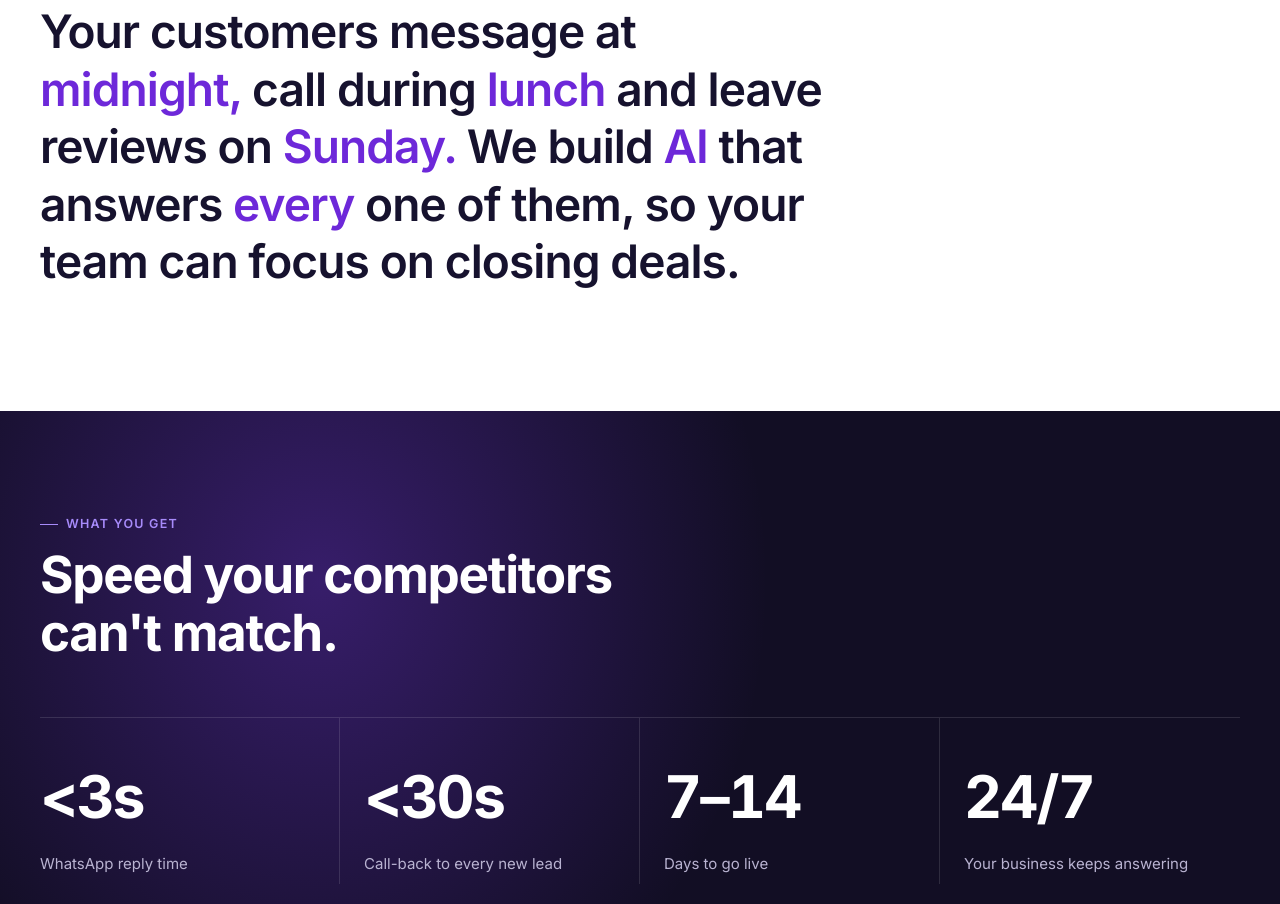
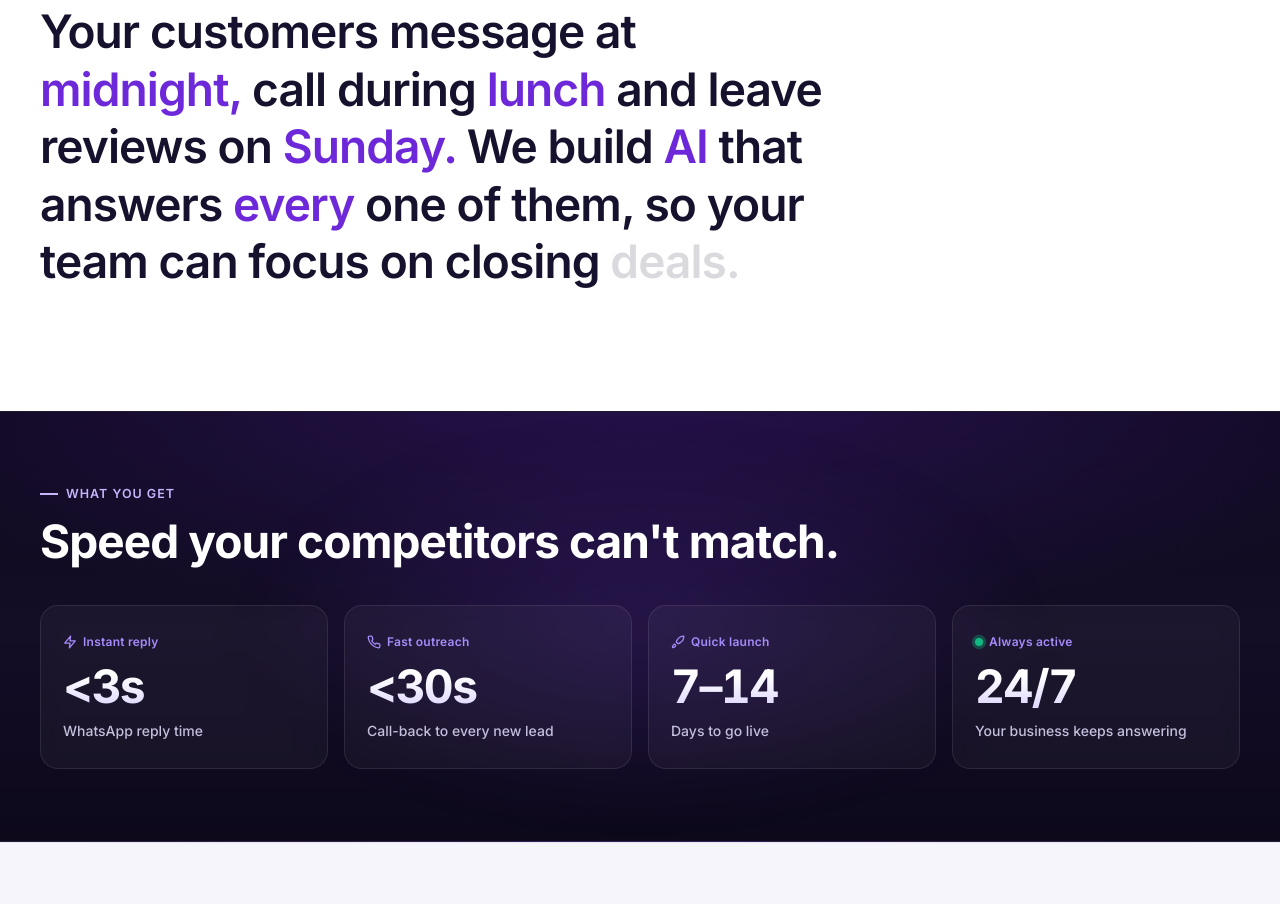
Before and after one commit to anticmitrawork-stack/antic-mitra, a plain HTML site: page index.html in a window 1280 px wide. Shown: the part 1976-2880 px from the top of the page. Drawn offline with Linux system fonts and the light colour scheme; animation ran at ten frames a second.

Commit message:
Enhance results section with sleek bento cards and clean typography

```diff
--- a/app.js
+++ b/app.js
@@ -83,7 +83,7 @@ const TE={
  'f5.q':'ఈ సైట్‌లో సౌండ్ ఎఫెక్ట్స్ ఎలా పనిచేస్తాయి?','f5.a':'ఇవి మీ బ్రౌజర్‌లోనే Web Audio API తో తయారవుతాయి, పెద్ద ఆడియో ఫైల్స్ లేవు. సౌండ్ డిఫాల్ట్‌గా ఆఫ్‌లో ఉంటుంది; పైన ఉన్న Sound బటన్‌తో ఆన్ చేయండి.',
  'cta.eyebrow':'ఉచిత 15 నిమిషాల ఆడిట్','cta.h2':'కలిసి అసాధ్యాన్ని ఆటోమేట్ చేద్దాం.','cta.p':'మీ టీమ్ ఎక్కడ టైమ్ కోల్పోతుందో చెప్పండి. దాన్ని మ్యాప్ చేసి, మీ బిజినెస్ కోసం పనిచేసే ప్రోటోటైప్ చూపిస్తాము.',
  'rv.eyebrow':'ఎందుకు ఆటోమేట్ చేయాలి','rv.text':'మీ కస్టమర్లు అర్ధరాత్రి మెసేజ్ చేస్తారు, లంచ్ టైమ్‌లో కాల్ చేస్తారు, ఆదివారం రివ్యూ పెడతారు. ప్రతి ఒక్కరికీ జవాబిచ్చే AI ని మేము తయారు చేస్తాము, మీ టీమ్ డీల్స్ క్లోజ్ చేయడంపై దృష్టి పెట్టొచ్చు.',
- 'ds.eyebrow':'మీకు ఏం వస్తుంది','ds.h2':'మీ పోటీదారులు అందుకోలేని వేగం.','ds.1':'WhatsApp రిప్లై టైమ్','ds.2':'ప్రతి కొత్త లీడ్‌కి కాల్-బ్యాక్','ds.3':'రోజుల్లో లైవ్','ds.4':'మీ బిజినెస్ జవాబిస్తూనే ఉంటుంది','svc.ask':'దీని గురించి అడగండి',
+ 'ds.eyebrow':'మీకు ఏం వస్తుంది','ds.h2':'మీ పోటీదారులు అందుకోలేని వేగం.','ds.1':'WhatsApp రిప్లై టైమ్','ds.2':'ప్రతి కొత్త లీడ్‌కి కాల్-బ్యాక్','ds.3':'రోజుల్లో లైవ్','ds.4':'మీ బిజినెస్ జవాబిస్తూనే ఉంటుంది','dst.1':'ఇన్‌స్టంట్ రిప్లై','dst.2':'డైరెక్ట్ కాల్','dst.3':'త్వరగా లైవ్','dst.4':'ఎల్లప్పుడూ ఆన్‌లో','svc.ask':'దీని గురించి అడగండి',
  'sl1.3':'WhatsApp లోనే బుకింగ్‌లు, పేమెంట్‌లు','sl3.1':'ఆటోమేటిక్ లీడ్ స్కోరింగ్','sl3.2':'WhatsApp, SMS లో ఫాలో-అప్‌లు','sl3.3':'అన్ని లీడ్స్‌కి ఒకే డాష్‌బోర్డ్','sl4.1':'ప్రతి Google రివ్యూకి రిప్లై','sl4.2':'షెడ్యూల్ ప్రకారం YouTube Shorts','sl4.3':'ప్రతి వారం సోషల్ పోస్ట్‌లు, బ్లాగ్‌లు',
  'as.svc.h':'9 సేవలు, ఒకే పార్ట్‌నర్','as.demo.h':'3 పనిచేసే డెమోలు','as.d1':'లైవ్‌గా చాట్ చేయండి','as.d2':'సాంపుల్ సేల్స్ కాల్ వినండి','as.d3':'మీ నెలవారీ సేవింగ్స్ చూడండి',
  'as.a1':'రోజుల్లో లైవ్','as.a2':'మొదటి పనిచేసే ప్రోటోటైప్','as.a3':'ఆటోమేషన్‌లు నడుస్తూనే ఉంటాయి','as.a4':'భాషలు: తెలుగు, హిందీ, ఇంగ్లీష్',
--- a/index.html
+++ b/index.html
@@ -161,10 +161,26 @@
         <h2 data-i18n="ds.h2">Speed your competitors can't match.</h2>
       </div>
       <div class="ds-grid">
-        <div class="ds"><b>&lt;<span data-to="3">3</span>s</b><span data-i18n="ds.1">WhatsApp reply time</span></div>
-        <div class="ds"><b>&lt;<span data-to="30">30</span>s</b><span data-i18n="ds.2">Call-back to every new lead</span></div>
-        <div class="ds"><b><span data-to="7">7</span>–<span data-to="14">14</span></b><span data-i18n="ds.3">Days to go live</span></div>
-        <div class="ds"><b><span data-to="24">24</span>/7</b><span data-i18n="ds.4">Your business keeps answering</span></div>
+        <div class="ds">
+          <div class="ds-tag"><svg viewBox="0 0 24 24" fill="none" stroke="currentColor" stroke-width="2.2" stroke-linecap="round" stroke-linejoin="round"><path d="M13 2L3 14h9l-1 8 10-12h-9l1-8z"/></svg><span data-i18n="dst.1">Instant reply</span></div>
+          <b>&lt;<span data-to="3">3</span>s</b>
+          <span data-i18n="ds.1">WhatsApp reply time</span>
+        </div>
+        <div class="ds">
+          <div class="ds-tag"><svg viewBox="0 0 24 24" fill="none" stroke="currentColor" stroke-width="2.2" stroke-linecap="round" stroke-linejoin="round"><path d="M22 16.92v3a2 2 0 0 1-2.18 2 19.79 19.79 0 0 1-8.63-3.07 19.5 19.5 0 0 1-6-6 19.79 19.79 0 0 1-3.07-8.67A2 2 0 0 1 4.11 2h3a2 2 0 0 1 2 1.72 12.84 12.84 0 0 0 .7 2.81 2 2 0 0 1-.45 2.11L8.09 9.91a16 16 0 0 0 6 6l1.27-1.27a2 2 0 0 1 2.11-.45 12.84 12.84 0 0 0 2.81.7A2 2 0 0 1 22 16.92z"/></svg><span data-i18n="dst.2">Fast outreach</span></div>
+          <b>&lt;<span data-to="30">30</span>s</b>
+          <span data-i18n="ds.2">Call-back to every new lead</span>
+        </div>
+        <div class="ds">
+          <div class="ds-tag"><svg viewBox="0 0 24 24" fill="none" stroke="currentColor" stroke-width="2.2" stroke-linecap="round" stroke-linejoin="round"><path d="M4.5 16.5c-1.5 1.26-2 5-2 5s3.74-.5 5-2c.71-.84.7-2.13-.09-2.91a2.18 2.18 0 0 0-2.91-.09z"/><path d="m12 15-3-3a22 22 0 0 1 2-3.95A12.88 12.88 0 0 1 22 2c0 2.72-.78 7.5-6 11a22.35 22.35 0 0 1-4 2z"/></svg><span data-i18n="dst.3">Quick launch</span></div>
+          <b><span data-to="7">7</span>–<span data-to="14">14</span></b>
+          <span data-i18n="ds.3">Days to go live</span>
+        </div>
+        <div class="ds">
+          <div class="ds-tag"><span class="ds-pulse"></span><span data-i18n="dst.4">Always active</span></div>
+          <b><span data-to="24">24</span>/7</b>
+          <span data-i18n="ds.4">Your business keeps answering</span>
+        </div>
       </div>
     </div>
   </section>
--- a/style.css
+++ b/style.css
@@ -264,19 +264,24 @@ html[lang="te"] h1,html[lang="te"] h2{line-height:1.25;letter-spacing:0}
 .reveal-text .w.hl.on{color:var(--violet)}
 html[lang="te"] .reveal-text{line-height:1.5;letter-spacing:0}
 
-/* home: dark results band (deliberately dark in both themes) */
-.dark-stats{background:#120E24;color:#F3F1FA;padding-block:96px;position:relative;overflow:hidden}
-.dark-stats::before{content:"";position:absolute;left:-10%;top:-60%;width:70%;height:180%;background:radial-gradient(closest-side,rgba(124,58,237,.35),transparent);pointer-events:none}
-.dark-stats .wrap{position:relative;display:grid;gap:56px}
-.dark-stats .eyebrow{color:#A78BFA}
-.ds-head h2{font-size:clamp(30px,4vw,52px);font-weight:700;margin-top:12px;max-width:18ch;color:#FFFFFF}
-.ds-grid{display:grid;grid-template-columns:repeat(4,1fr);border-top:1px solid rgba(255,255,255,.12)}
-.ds{display:grid;gap:8px;padding:32px 24px 8px 0;border-right:1px solid rgba(255,255,255,.12)}
-.ds:not(:first-child){padding-left:24px}
-.ds:last-child{border-right:0}
-.ds b{font-family:var(--f-display);font-size:clamp(40px,4.6vw,64px);font-weight:700;letter-spacing:-.03em;font-variant-numeric:tabular-nums;color:#FFFFFF;white-space:nowrap}
-.ds>span{color:#B9B3D1;font-size:15px}
-@media (max-width:860px){.ds-grid{grid-template-columns:1fr 1fr}.ds:nth-child(2){border-right:0}.ds:nth-child(3){padding-left:0}.ds:nth-child(n+3){border-top:1px solid rgba(255,255,255,.12)}}
+/* home: dark results band (modern sleek cards) */
+.dark-stats{background:radial-gradient(ellipse 70% 60% at 50% -10%,rgba(109,40,217,.28),transparent),linear-gradient(180deg,#0D091B 0%,#130D26 50%,#0D091B 100%);color:#F3F1FA;padding-block:72px;position:relative;overflow:hidden;border-top:1px solid rgba(255,255,255,.08);border-bottom:1px solid rgba(255,255,255,.08)}
+.dark-stats::before{content:"";position:absolute;left:50%;top:50%;transform:translate(-50%,-50%);width:780px;height:360px;background:radial-gradient(closest-side,rgba(124,58,237,.18),transparent);pointer-events:none;filter:blur(30px)}
+.dark-stats .wrap{position:relative;display:grid;gap:36px;z-index:1}
+.ds-head{display:grid;gap:10px}
+.dark-stats .eyebrow{color:#C4B5FD;font-weight:600;letter-spacing:.08em}
+.ds-head h2{font-size:clamp(28px,3.8vw,46px);font-weight:700;margin:0;line-height:1.2;color:#FFFFFF;letter-spacing:-.02em}
+.ds-grid{display:grid;grid-template-columns:repeat(4,1fr);gap:16px}
+.ds{display:flex;flex-direction:column;justify-content:space-between;gap:12px;padding:26px 22px;border-radius:18px;background:rgba(255,255,255,.04);border:1px solid rgba(255,255,255,.09);backdrop-filter:blur(8px);-webkit-backdrop-filter:blur(8px);transition:transform .25s cubic-bezier(.2,.8,.2,1),background .25s,border-color .25s,box-shadow .25s}
+.ds:hover{transform:translateY(-4px);background:rgba(255,255,255,.07);border-color:rgba(167,139,250,.35);box-shadow:0 16px 36px -12px rgba(0,0,0,.5),0 0 20px -6px rgba(124,58,237,.3)}
+.ds-tag{display:inline-flex;align-items:center;gap:6px;font-size:12px;font-weight:600;color:#A78BFA;letter-spacing:.02em}
+.ds-tag svg{width:14px;height:14px;flex:none}
+.ds-pulse{width:8px;height:8px;border-radius:50%;background:#10B981;box-shadow:0 0 0 0 rgba(16,185,129,.7);animation:dsPulse 2s infinite;flex:none}
+@keyframes dsPulse{0%{box-shadow:0 0 0 0 rgba(16,185,129,.7)}70%{box-shadow:0 0 0 6px rgba(16,185,129,0)}100%{box-shadow:0 0 0 0 rgba(16,185,129,0)}}
+.ds b{font-family:var(--f-display);font-size:clamp(36px,3.6vw,54px);font-weight:700;letter-spacing:-.03em;font-variant-numeric:tabular-nums;line-height:1;background:linear-gradient(180deg,#FFFFFF 25%,#DDD6FE 100%);-webkit-background-clip:text;-webkit-text-fill-color:transparent;white-space:nowrap}
+.ds>span{color:#C4BFDC;font-size:14px;line-height:1.45;font-weight:500}
+@media (max-width:960px){.ds-grid{grid-template-columns:repeat(2,1fr);gap:14px}}
+@media (max-width:540px){.ds-grid{grid-template-columns:1fr;gap:12px}.ds{padding:20px 18px}}
 
 /* services: numbered list */
 .svc-list{border-top:1px solid var(--line)}
```
